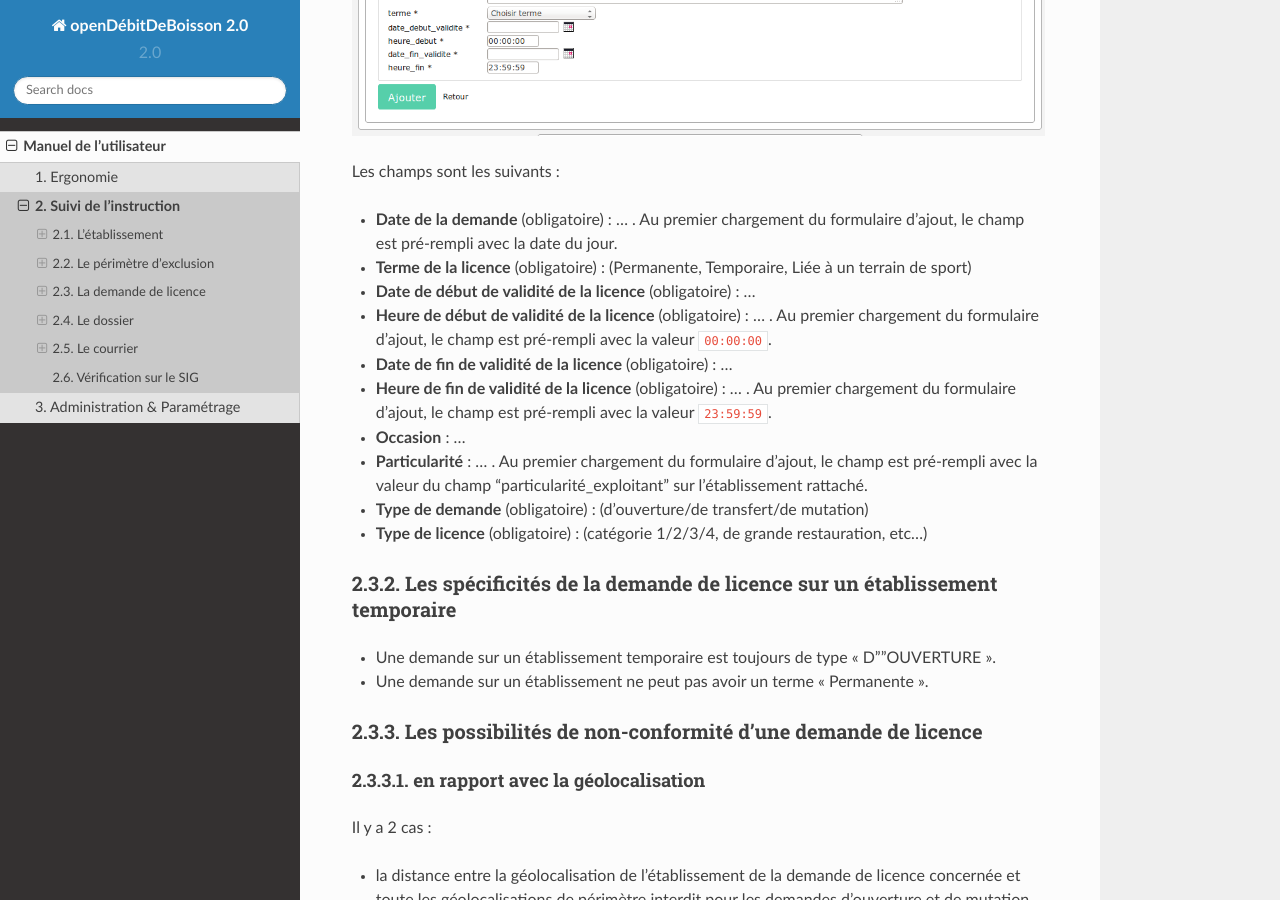
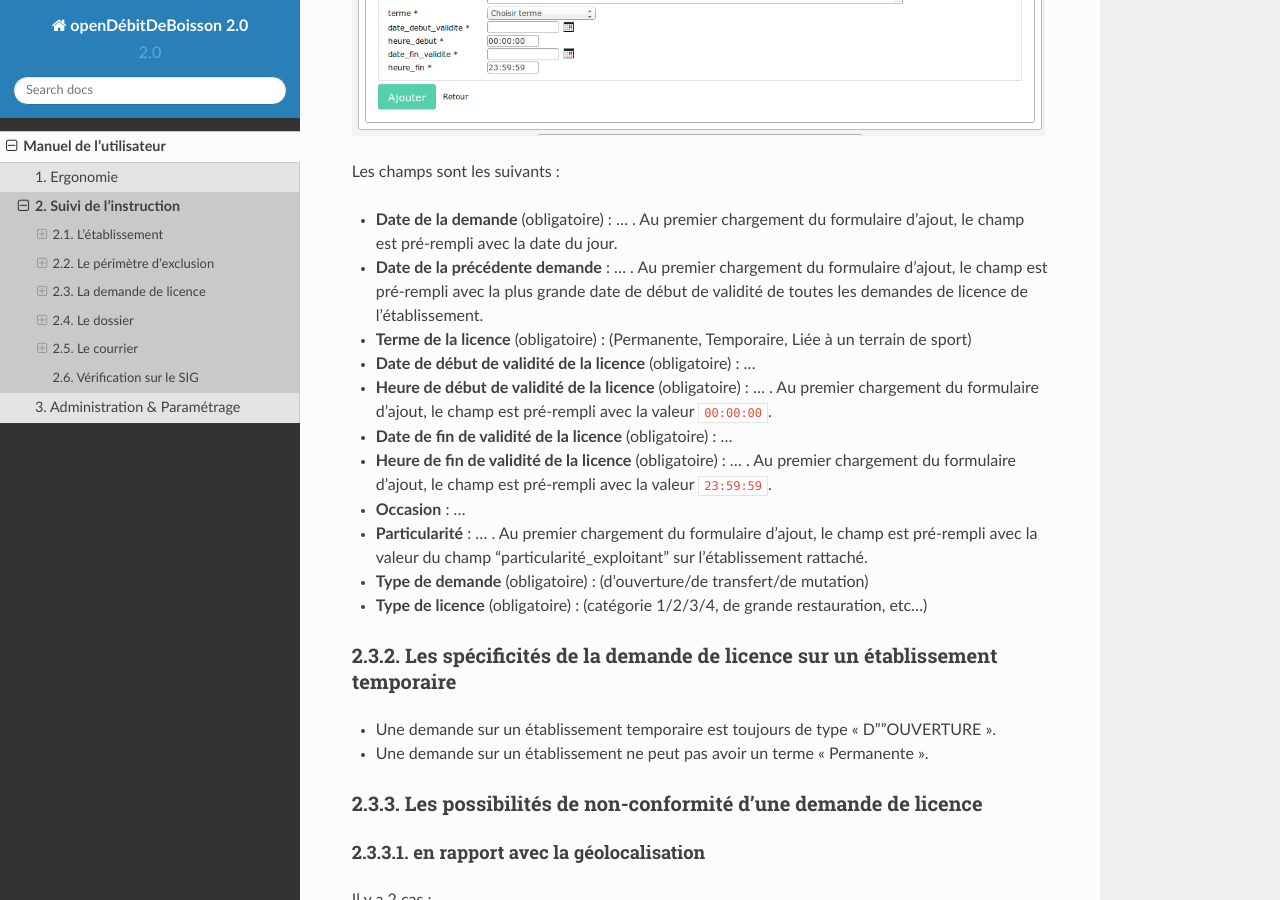
Before and after one commit to Acidburn0zzz/opendebitdeboisson-documentation, a Sphinx documentation site: the page built from source/manuel_utilisateur/instruction/index.rst, in a window 1280 px wide and 900 px high, scrolled down 6491 px. Built offline with Sphinx 7.4.7 and the Read the Docs theme 2.0.0, drawn with Linux system fonts in a browser that asks for light colours.

Commit message:
Décrit le comportement du champ 'date_ancienne_demande' du formulaire de la demande de licence

```diff
--- a/source/manuel_utilisateur/instruction/index.rst
+++ b/source/manuel_utilisateur/instruction/index.rst
@@ -119,6 +119,7 @@
 Les champs sont les suivants :
 
 - **Date de la demande** (obligatoire) : ... . Au premier chargement du formulaire d'ajout, le champ est pré-rempli avec la date du jour.
+- **Date de la précédente demande** : ... . Au premier chargement du formulaire d'ajout, le champ est pré-rempli avec la plus grande date de début de validité de toutes les demandes de licence de l'établissement.
 - **Terme de la licence** (obligatoire) : (Permanente, Temporaire, Liée à un terrain de sport)
 - **Date de début de validité de la licence** (obligatoire) : ...
 - **Heure de début de validité de la licence** (obligatoire) : ... . Au premier chargement du formulaire d'ajout, le champ est pré-rempli avec la valeur ``00:00:00``.
```
